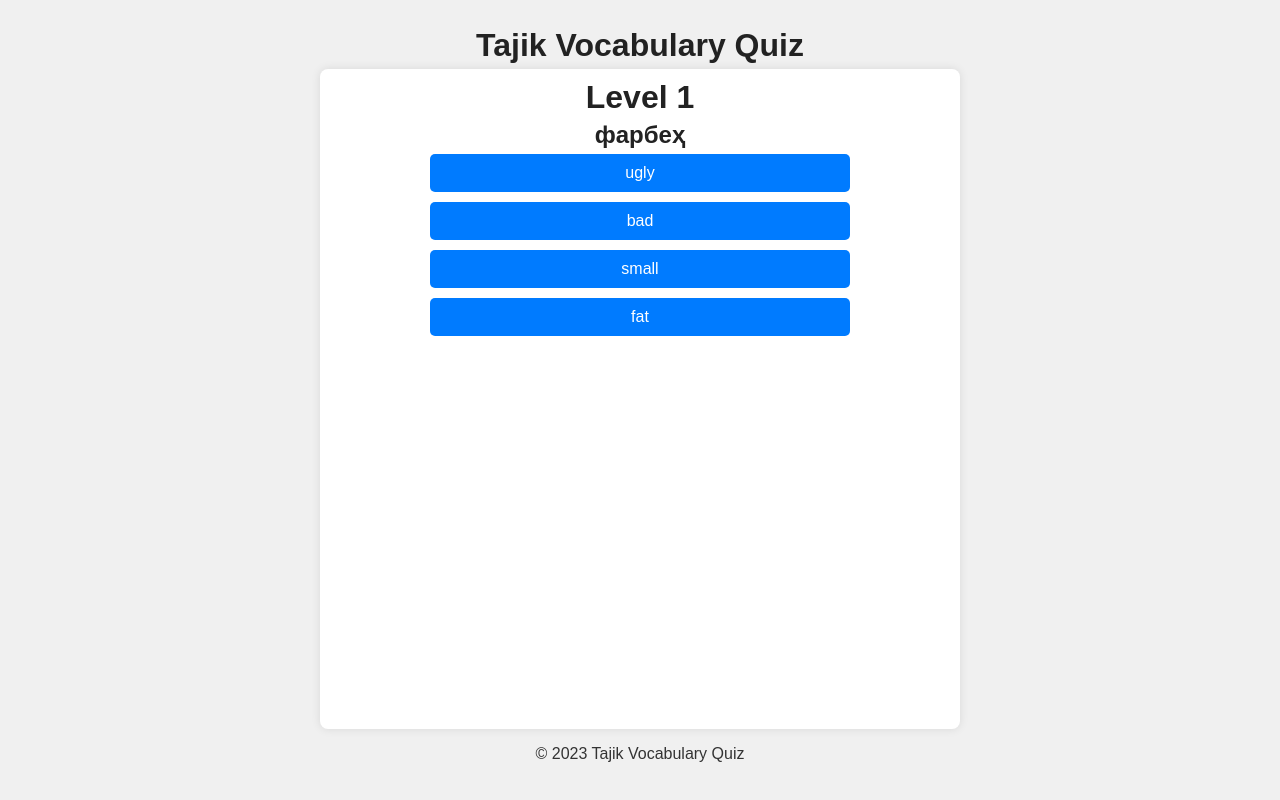
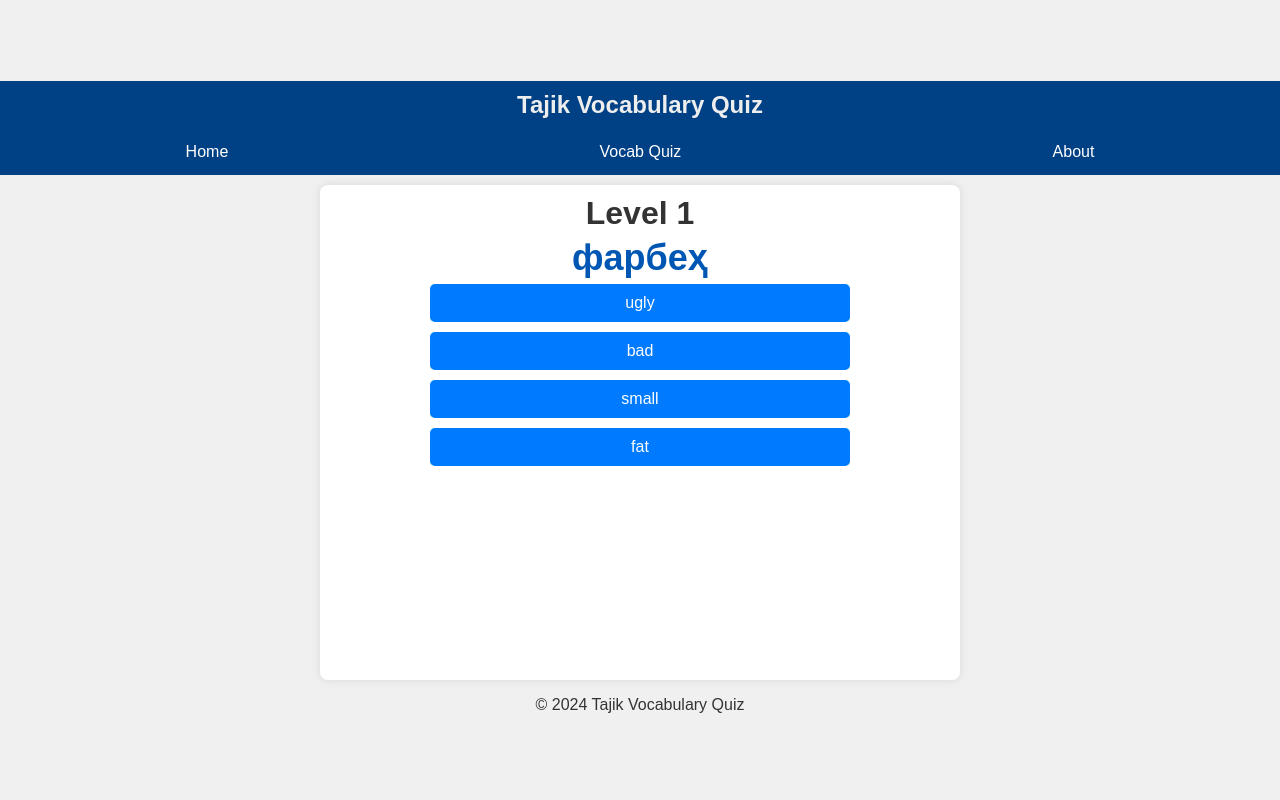
Before and after one commit to haagamble/tajik_vocab, a Flask app: page /tajik-vocab in a window 1280 px wide. Run offline with Flask 3, Linux system fonts and the light colour scheme.

Commit message:
make style changes

```diff
--- a/app.py
+++ b/app.py
@@ -128,6 +128,10 @@ def index():
     reset_game_if_new_day()
     return render_template('index.html')
 
+@app.route('/about')
+def about():
+    return render_template('about.html')
+
 @app.route('/tajik-vocab', methods=['POST', 'GET'])
 def tajik_vocab():
     # Reset the game state if it is a new day
--- a/static/styles.css
+++ b/static/styles.css
@@ -16,7 +16,7 @@ body {
 .container {
     width: 100%;
     max-width: 600px;
-    height: 80vh; /* Fixed height for the container */
+    min-height: 475px;
     padding: 10px 20px 10px 20px;
     background-color: #fff;
     box-shadow: 0 0 10px rgba(0, 0, 0, 0.1);
@@ -25,12 +25,59 @@ body {
     flex-direction: column;
     align-items: center;
 }
+header {
+    width: 100%;
+    display: flex;
+    justify-content: space-between;
+    align-items: center;
+    margin-bottom: 10px;
+}
+.navbar {
+    width: 100%;
+    background-color: #004085;
+    overflow: hidden;
+}
+
+.navbar-list {
+    list-style-type: none;
+    margin: 0;
+    padding: 0;
+    display: flex;
+    justify-content: space-around;
+}
+
+.navbar-item {
+    padding: 14px 20px;
+}
+
+.navbar-item a {
+    color: white;
+    text-align: center;
+    text-decoration: none;
+    display: block;
+}
+
+.navbar-item a:hover {
+    background-color: #ddd;
+    color: black;
+}
 
 /* Styling for headings */
 h1, h2, h3, h4, h5, h6 {
     margin-bottom: 5px;
     margin-top: 0px;
-    color: #222;
+    color: #333;
+    text-align: center;
+}
+.app-title {
+    margin-top: 10px;
+    margin-bottom: 10px;
+    color: #eee;
+}
+.question-word {
+    color: #0056b3;
+    font-size: 36px;
+    font-weight: bold;
     text-align: center;
 }
 
@@ -47,7 +94,7 @@ a:hover, a:focus {
 
 /* Styling for paragraphs */
 p {
-    margin-bottom: 10px;
+    margin-bottom: 5px;
 }
 
 /* Styling for the form that contains the question and the answer buttons */
--- a/templates/index.html
+++ b/templates/index.html
@@ -4,8 +4,8 @@
 
 {% block content %}
 
-<h1>Welcome to the Tajik Vocabulary Quiz!</h1>
-<p>Instructions:</p>
+<h1>Welcome!</h1>
+<h2>Instructions:</h2>
 <ul>
     <li>Answer the vocabulary questions to progress through the levels.</li>
     <li>If you answer three questions correctly in a row, you will advance to the next level.</li>
--- a/templates/layout.html
+++ b/templates/layout.html
@@ -10,13 +10,21 @@
 
 <body>
     <header>
-        <h1>Tajik Vocabulary Quiz</h1>
+        <nav class="navbar">
+            <h1 class="app-title">Tajik Vocabulary Quiz</h1>
+            <ul class="navbar-list">
+                <li class="navbar-item"><a href="{{ url_for('index') }}">Home</a></li>
+                <li class="navbar-item"><a href="{{ url_for('tajik_vocab') }}">Vocab Quiz</a></li>
+                <li class="navbar-item"><a href="{{ url_for('about') }}">About</a></li>
+            </ul>
+        </nav>
+
     </header>
     <div class="container">
         {% block content %}{% endblock %}
     </div>
     <footer>
-        <p>&copy; 2023 Tajik Vocabulary Quiz</p>
+        <p>&copy; 2024 Tajik Vocabulary Quiz</p>
     </footer>
 </body>
 
--- a/templates/vocab.html
+++ b/templates/vocab.html
@@ -6,7 +6,7 @@
 
 
 <h1>Level {{ level }}</h1>
-<h2>{{ word }}</h2>
+<h2 class="question-word">{{ word }}</h2>
 
 <form action="{{ url_for('tajik_vocab') }}" id="quiz-form" method="post">
     <input type="hidden" name="correct_answer" value="{{ correct_answer }}">
@@ -22,8 +22,6 @@
 <div class="scoreboard">
     <p>Score: {{ score }}</p>
     <p>Streak: {{ streak }}</p>
-</div>
-<div>
     <p>Highest streak: {{ highest_streak }}</p>
 </div>
 <div class="flash-messages">
```
Also changed, not shown: templates/about.html (added, +35 -0 lines).
